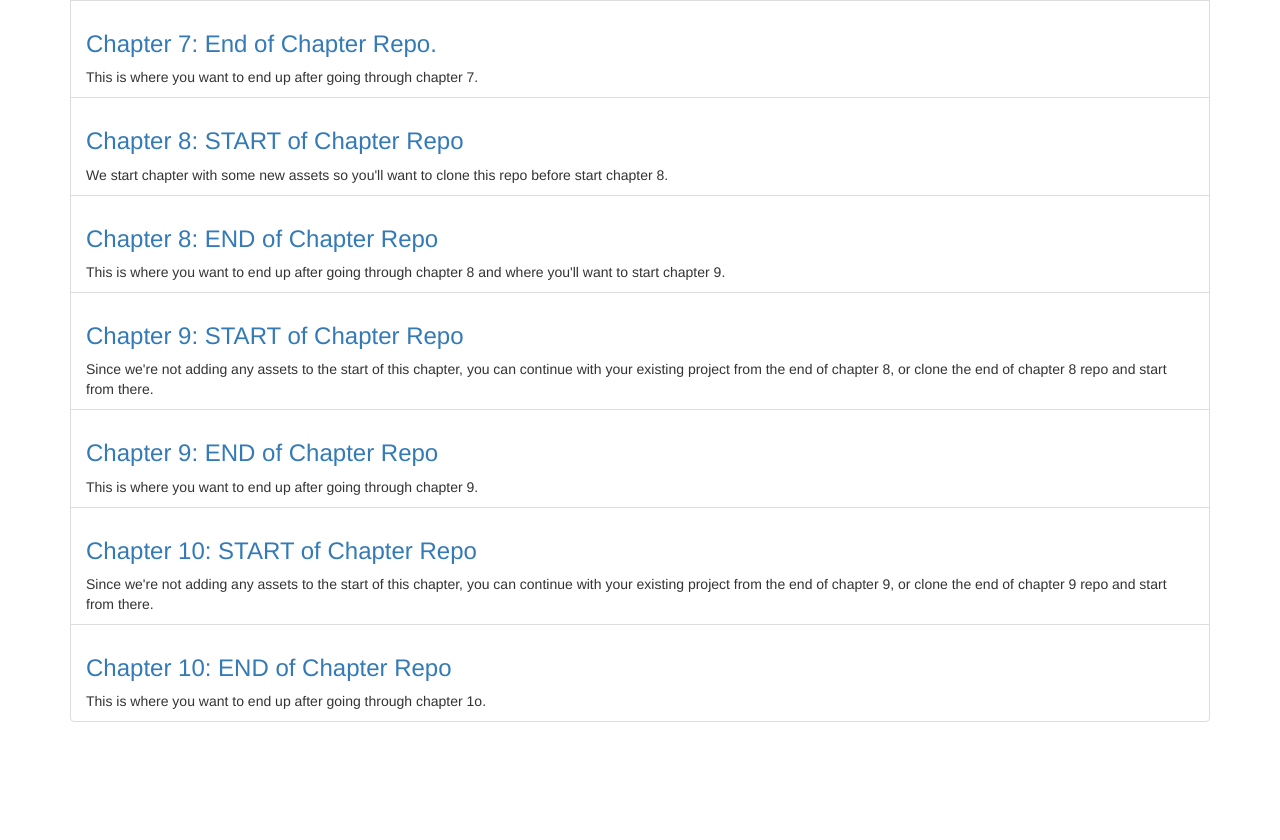
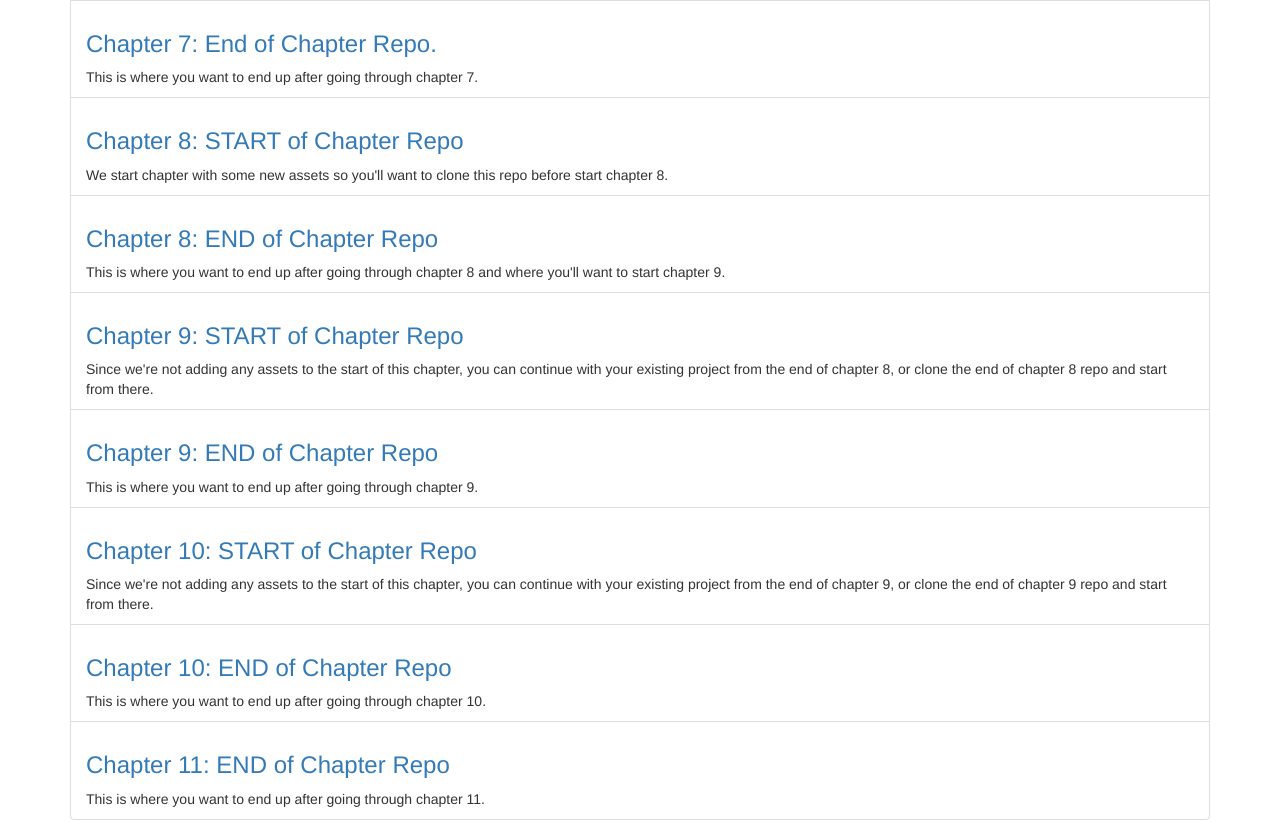
Before and after one commit to irlnathan/sailsinaction, a plain HTML site: page index.html in a window 1280 px wide. Shown: the part 942-1782 px from the top of the page. Before the commit the page ends 1684 px from the top, so only its background shows below. Drawn offline with Linux system fonts and the light colour scheme.

Commit message:
added chapter11

```diff
--- a/index.html
+++ b/index.html
@@ -56,7 +56,10 @@
         </div></li>
 
         <li class="list-group-item"><h3><a href="https://github.com/irlnathan/brushfire-ch10-end">Chapter 10: END of Chapter Repo</a></h3>
-        <div>This is where you want to end up after going through chapter 1o.</div></li>
+        <div>This is where you want to end up after going through chapter 10.</div></li>
+
+        <li class="list-group-item"><h3><a href="https://github.com/irlnathan/brushfire-ch11-end">Chapter 11: END of Chapter Repo</a></h3>
+        <div>This is where you want to end up after going through chapter 11.</div></li>
 
       </ul>
     </div>
```
